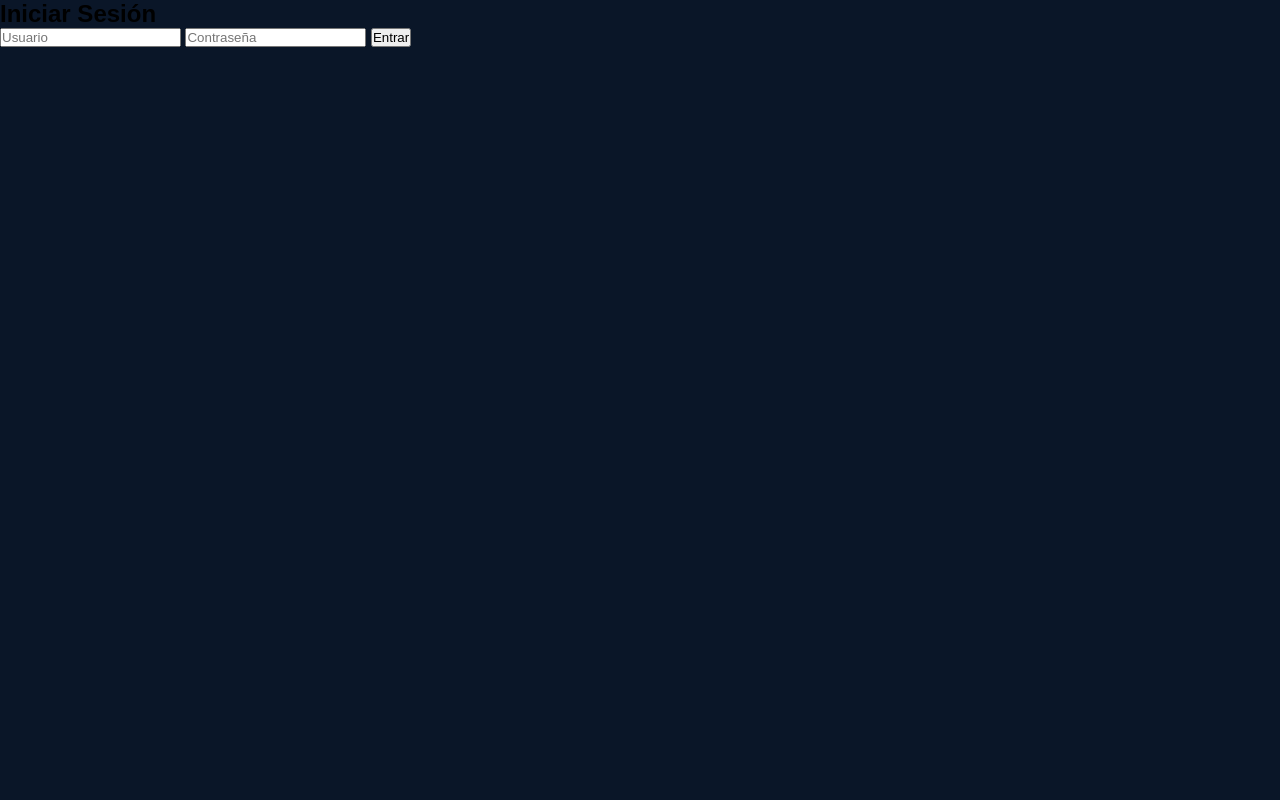
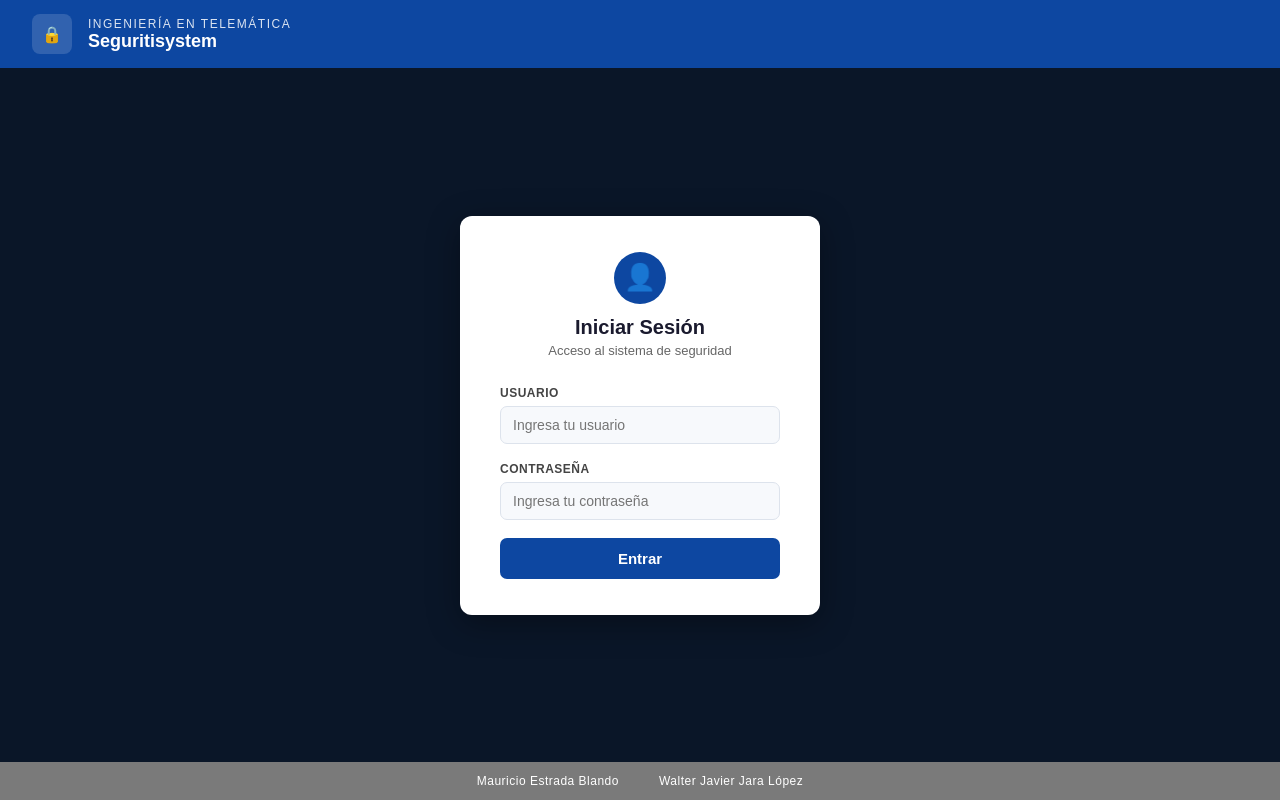
Before and after one commit to wjara2594-sudo/mi-app-flask, a Flask app: page /login in a window 1280 px wide. Run offline with Flask 3, Linux system fonts and the light colour scheme.

Commit message:
Enhance login page layout and title

```diff
--- a/templates/login.html
+++ b/templates/login.html
@@ -2,15 +2,44 @@
 <html lang="es">
 <head>
     <meta charset="UTF-8">
-    <title>Login</title>
+    <title>Seguritisystem - Login</title>
     <link rel="stylesheet" href="{{ url_for('static', filename='Dise.css') }}">
 </head>
 <body>
-<form method="POST" action="/login">
-    <h2>Iniciar Sesión</h2>
-    <input type="text" name="username" placeholder="Usuario" required>
-    <input type="password" name="password" placeholder="Contraseña" required>
-    <button type="submit">Entrar</button>
-</form>
+
+<div class="top-bar">
+    <div class="top-bar-icon">🔒</div>
+    <div>
+        <h1>Ingeniería en Telemática</h1>
+        <h2>Seguritisystem</h2>
+    </div>
+</div>
+
+<div class="main-content">
+    <div class="login-card">
+        <div class="card-header">
+            <div class="card-icon">👤</div>
+            <h3>Iniciar Sesión</h3>
+            <p>Acceso al sistema de seguridad</p>
+        </div>
+        <form method="POST" action="/login">
+            <label class="field-label">Usuario</label>
+            <div class="field-wrap">
+                <input type="text" name="username" placeholder="Ingresa tu usuario" required>
+            </div>
+            <label class="field-label">Contraseña</label>
+            <div class="field-wrap">
+                <input type="password" name="password" placeholder="Ingresa tu contraseña" required>
+            </div>
+            <button type="submit" class="btn-login">Entrar</button>
+        </form>
+    </div>
+</div>
+
+<div class="bottom-bar">
+    <span>Mauricio Estrada Blando</span>
+    <span>Walter Javier Jara López</span>
+</div>
+
 </body>
 </html>
```
